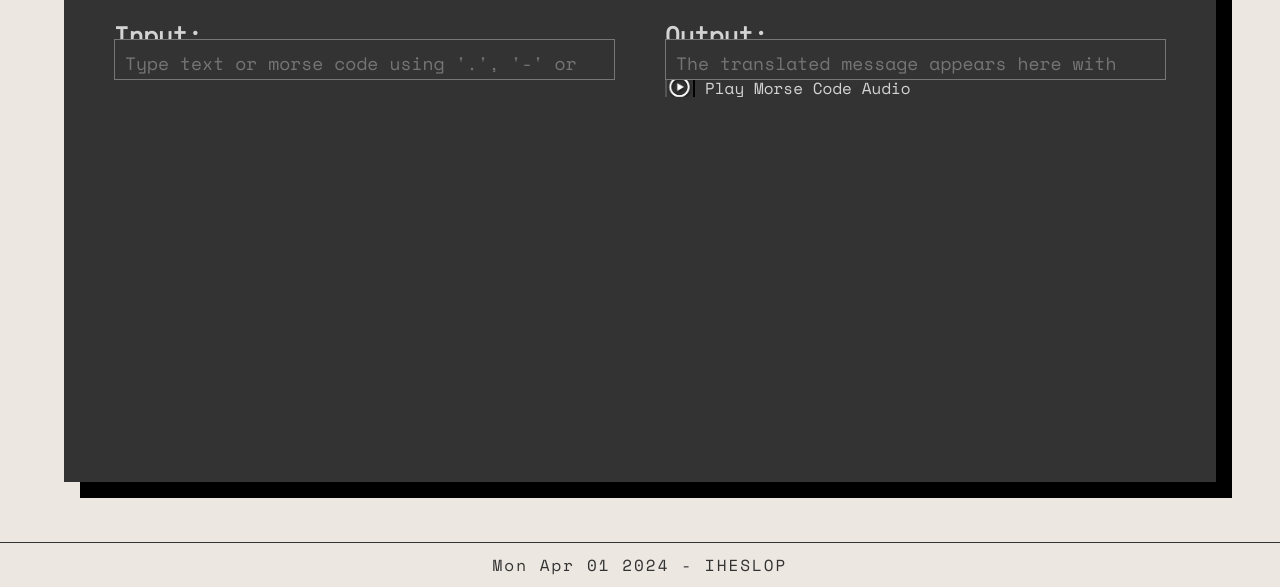
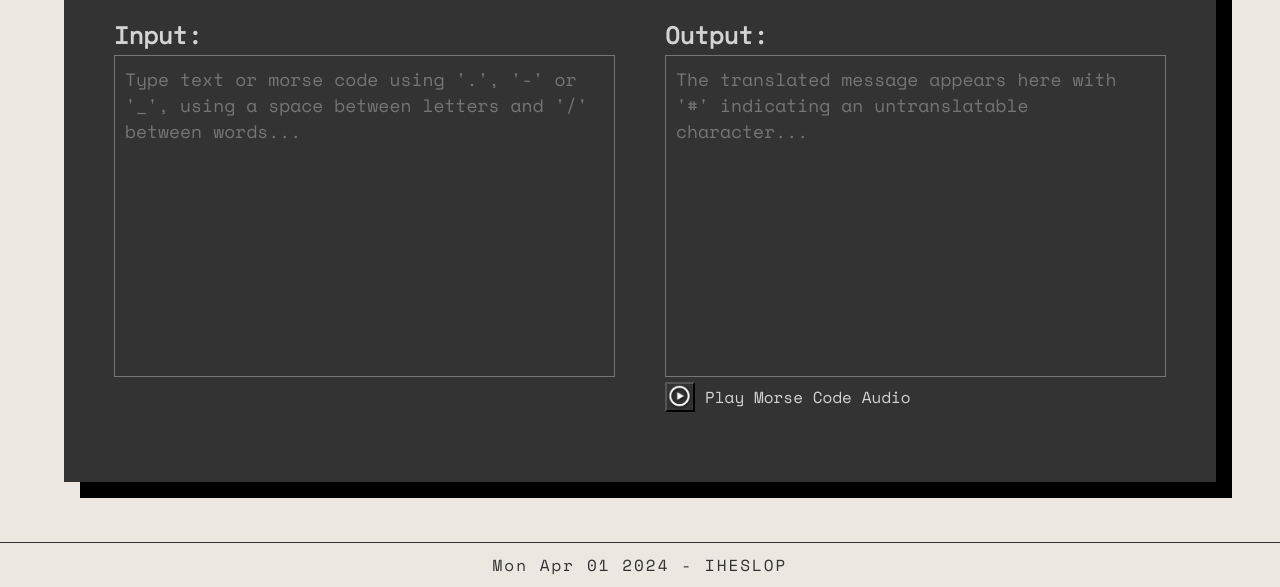
Before and after one commit to iHeslop/Morse-Code-Translator, a website with bundled scripts: page index.html in a window 1280 px wide. Shown: the part 213-800 px from the top of the page. Built offline with nearby package versions, Linux system fonts and the light colour scheme.

Commit message:
Styling fix

```diff
--- a/src/scss/styles.scss
+++ b/src/scss/styles.scss
@@ -112,7 +112,7 @@ header {
   display: flex;
   flex-direction: column;
   justify-content: space-between;
-  height: 10vh;
+  height: 50vh;
   width: 100%;
   @include queries.small {
     height: 35vh;
```
Also changed, not shown: src/css/styles.css.
